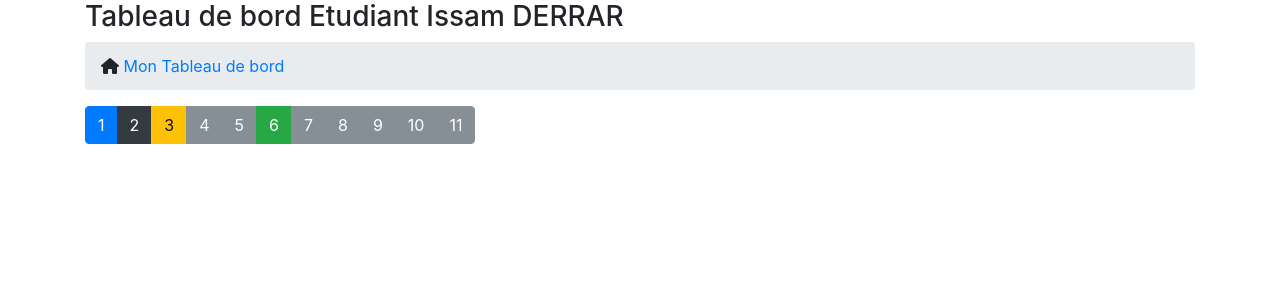
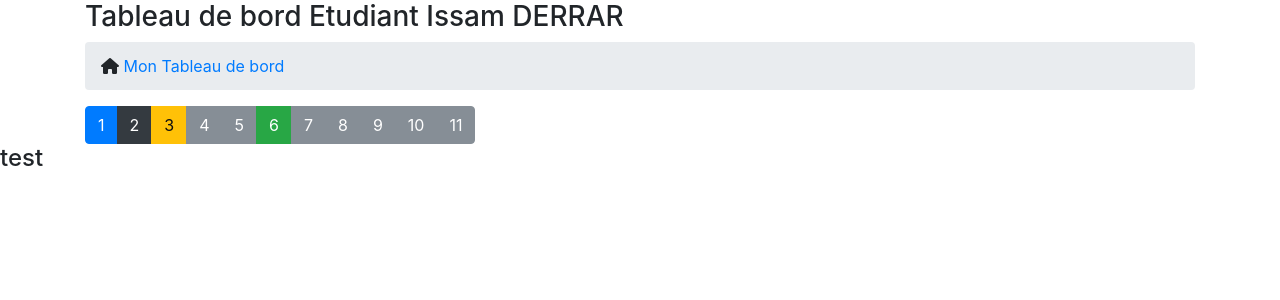
Before and after one commit to alexxbessis/davinci-project, a PHP site: page /absence.php in a window 1280 px wide; the page is wider, and only the part inside the window is pictured. Shown: the part 56-356 px from the top of that part. Run offline with PHP 8.4, Linux system fonts and the light colour scheme; some libraries are stand-ins or nearby versions.

Commit message:
Abscen - h4

```diff
--- a/absence.php
+++ b/absence.php
@@ -13,7 +13,7 @@
 <body>
 
 
-
+<h4>test</h4>
 
 
 
```
Also changed, not shown: 1 other file.
